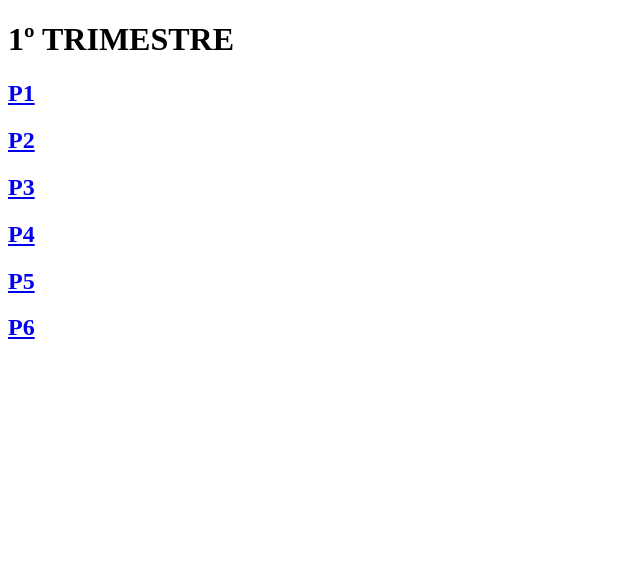
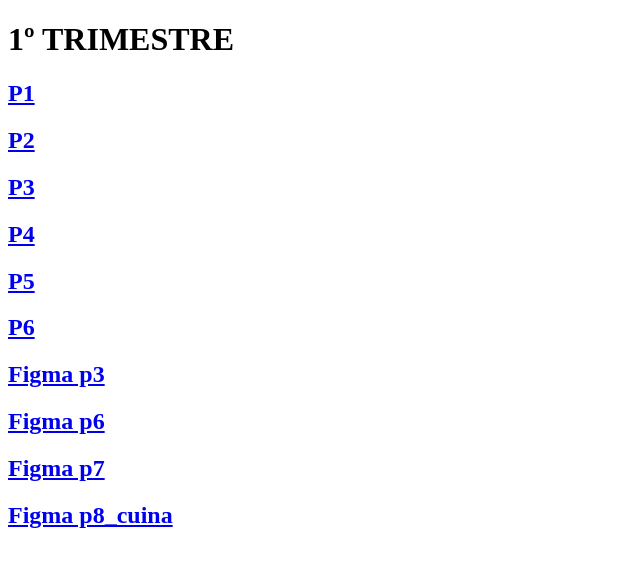
Before and after one commit to figueroladd/1t, a plain HTML site: page index.html in a window 1280 px wide. Shown: the whole page, without its empty margins (0-640 px from the left). Drawn offline with Linux system fonts and the light colour scheme.

Commit message:
Update index.html

```diff
--- a/index.html
+++ b/index.html
@@ -33,6 +33,18 @@
         <h2>
             <a href="https://figueroladd.github.io/p6/">P6</a>
         </h2>
+        <h2>
+            <a href="https://www.figma.com/file/wgX7DQ7iaFG9Fuz2cb35q9/p3_webclase?node-id=0%3A1&t=AposzoeA07cDhN4P-1">Figma p3</a>
+        </h2>
+        <h2>
+            <a href="https://www.figma.com/file/H1TU8CQZatLqsY8oqa31N0/p6_gallery?t=AposzoeA07cDhN4P-1">Figma p6</a>
+        </h2>
+        <h2>
+            <a href="https://www.figma.com/file/VVKLoAQjRKmfiQCKatsxsH/p7?t=AposzoeA07cDhN4P-1">Figma p7</a>
+        </h2>
+        <h2>
+            <a href="https://www.figma.com/file/lH6mRmWLuZ7x9j3SFuEmva/p8_cuina?t=AposzoeA07cDhN4P-1">Figma p8_cuina</a>
+        </h2>
     </main>
     <footer>
 
```
